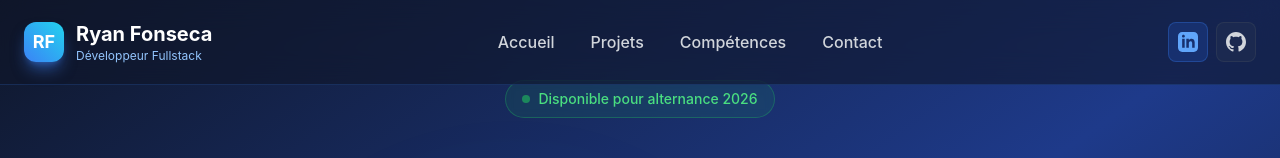
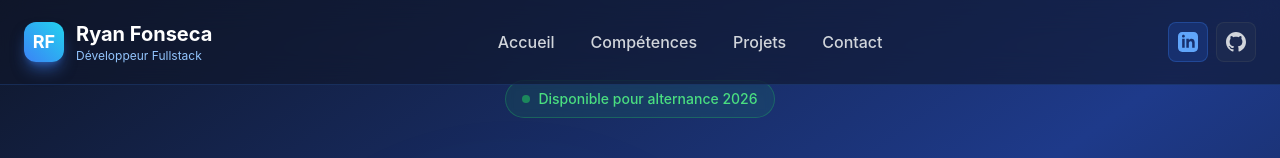
Before and after one commit to rf69100/mon-portfolio, a React (Create React App) app: page / in a window 1280 px wide. Shown: the top 158 px of the page. Built offline with nearby package versions, Linux system fonts and the light colour scheme.

Commit message:
version fonctionnelle finale

```diff
--- a/src/App.jsx
+++ b/src/App.jsx
@@ -8,15 +8,15 @@ import { hero, parcours as parcoursData, contact as contactData, projects } from
 
 const NAVIGATION_ITEMS = [
   { href: '#accueil', label: 'Accueil' },
+  { href: '#competences', label: 'Compétences' },
   { href: '#projets', label: 'Projets' },
-  { href: '#competences', label: 'Compétences' },
   { href: '#contact', label: 'Contact' }
 ];
 
 const NAVIGATION_ITEMS_MOBILE = [
   { href: '#accueil', label: 'Accueil'},
+  { href: '#competences', label: 'Skills' },
   { href: '#projets', label: 'Projets' },
-  { href: '#competences', label: 'Skills' }
 ];
 
 const FILTER_OPTIONS = ["all", "web"];
```
